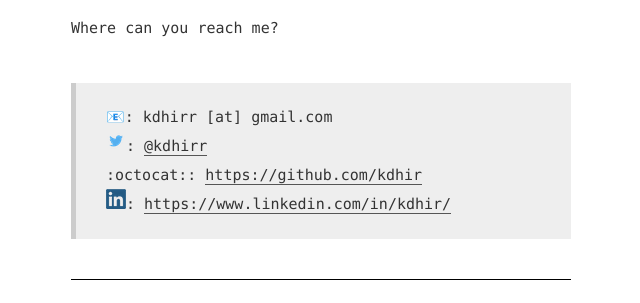
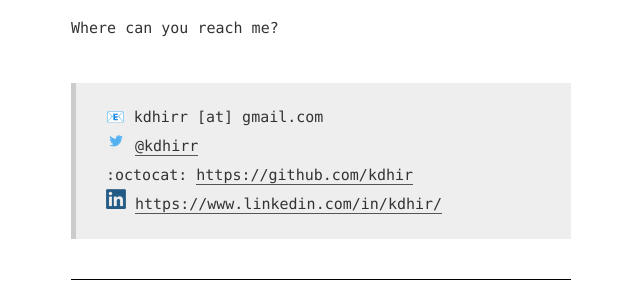
Before and after one commit to kdhir/kdhir.github.io, a Jekyll site: the page built from about.md, in a window 1280 px wide. Shown: the part 1173-1476 px from the top of the page, without its empty margins (319-959 px from the left). Built offline with Jekyll 4.4.1, drawn with Linux system fonts in a browser that asks for light colours; emoji names are drawn with the system emoji font.

Commit message:
update to the about page content

```diff
--- a/about.md
+++ b/about.md
@@ -22,10 +22,10 @@ Where did I pay a ton of money to learn stuff?
 Where can you reach me?
 
 >
-:email:: kdhirr [at] gmail.com
-![alt text](assets/twitter.png "Twitter"): [@kdhirr](https://twitter.com/kdhirr)
-:octocat:: [https://github.com/kdhir](https://github.com/kdhir)
-![alt text](assets/linkedin-logo-copy.png "LinkedIn"): [https://www.linkedin.com/in/kdhir/](https://www.linkedin.com/in/kdhir/)
+:email: kdhirr [at] gmail.com
+![alt text](assets/twitter.png "Twitter") [@kdhirr](https://twitter.com/kdhirr)
+:octocat: [https://github.com/kdhir](https://github.com/kdhir)
+![alt text](assets/linkedin-logo-copy.png "LinkedIn") [https://www.linkedin.com/in/kdhir/](https://www.linkedin.com/in/kdhir/)
 
 - - - -
 
```
